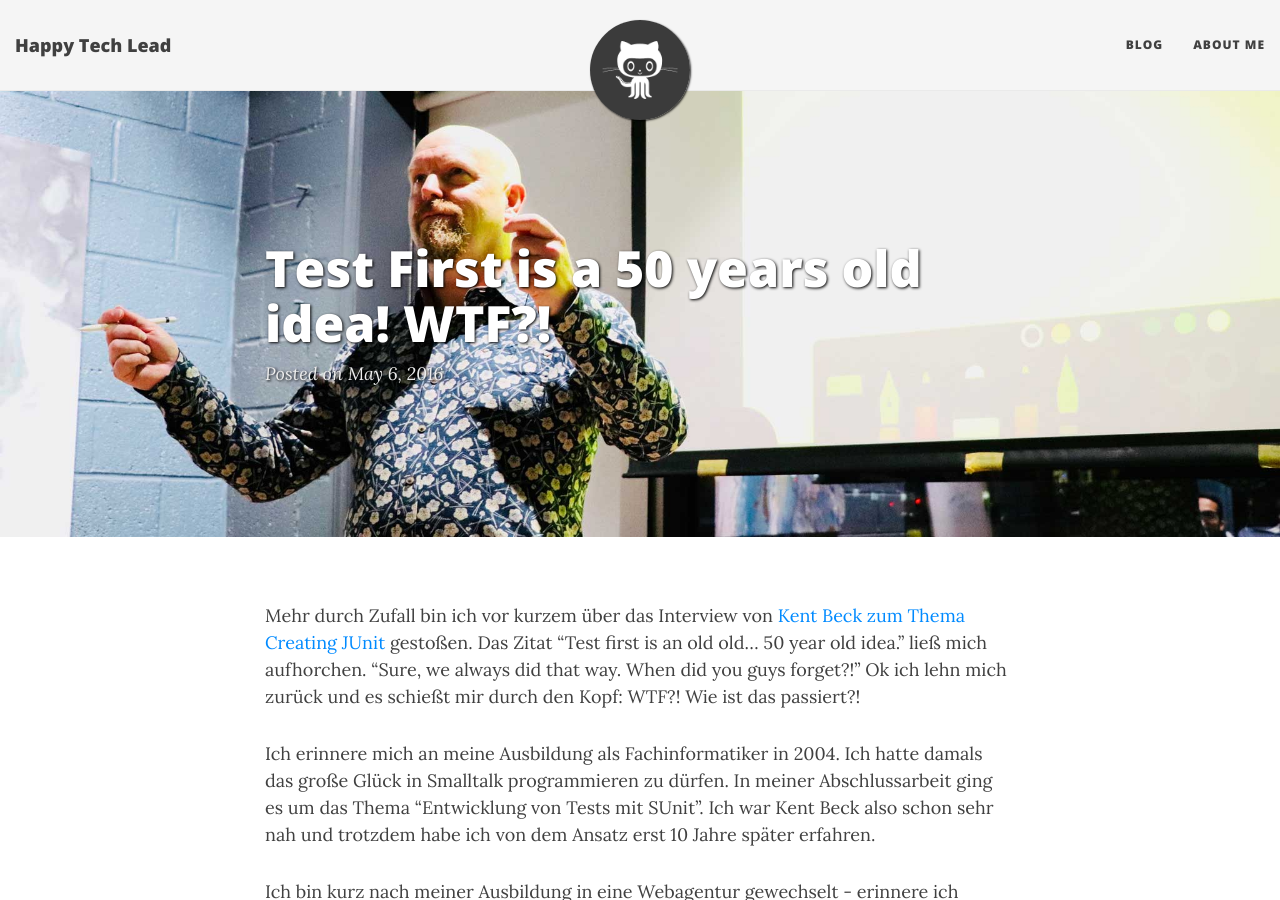
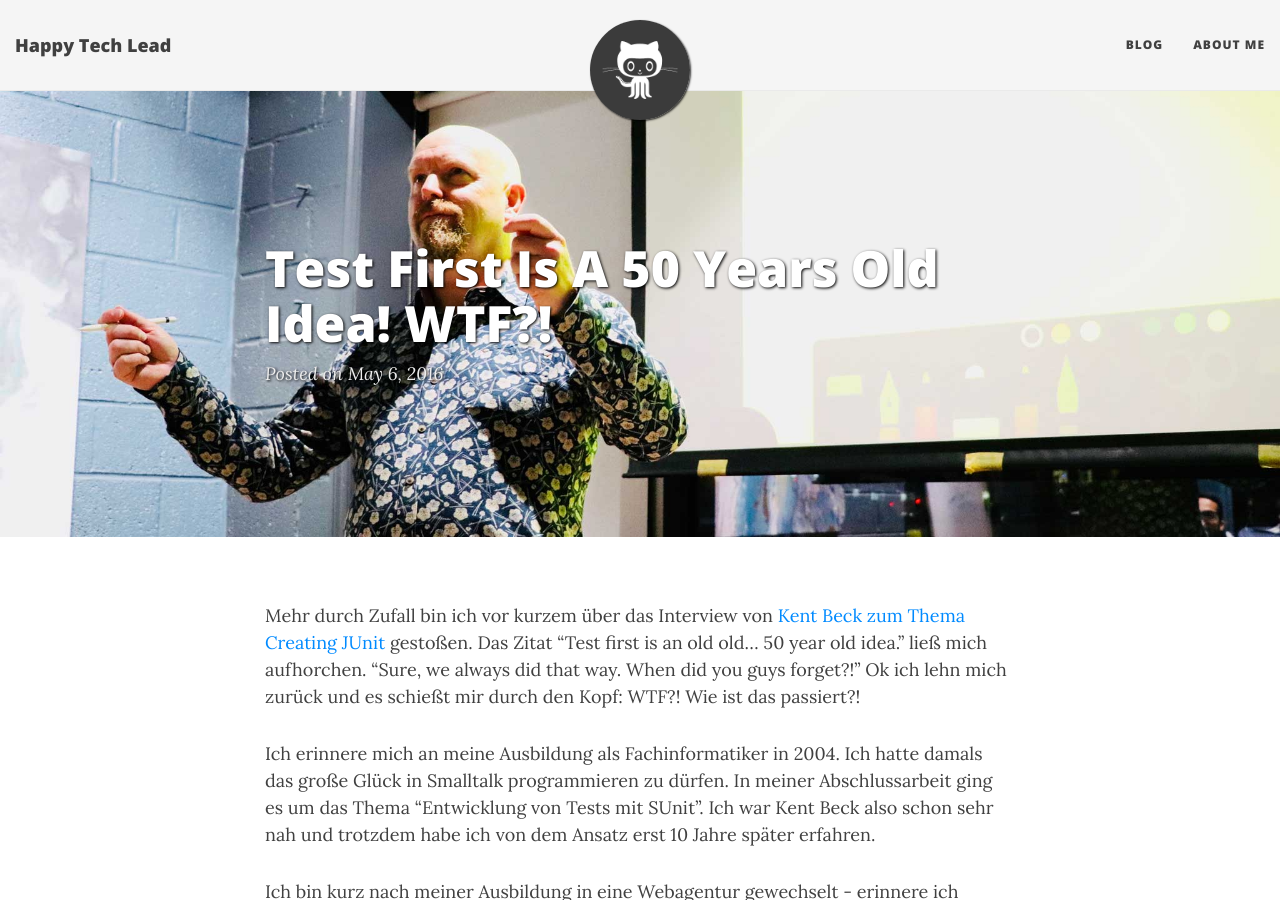
Before and after one commit to meinjens/happytechlead.github.io, a Jekyll site: the page built from _posts/2016-05-06-test-first-is-a-50-years-old-idea-wtf.md, in a window 1280 px wide and 900 px high. Built offline with Jekyll 4.4.1, drawn with Linux system fonts in a browser that asks for light colours; nearby versions of some CDN libraries.

```diff
--- a/_posts/2016-05-06-test-first-is-a-50-years-old-idea-wtf.md
+++ b/_posts/2016-05-06-test-first-is-a-50-years-old-idea-wtf.md
@@ -1,6 +1,6 @@
 ---
 layout: post
-title: Test First is a 50 years old idea! WTF?!
+title: Test First Is A 50 Years Old Idea! WTF?!
 bigimg: /assets/kent_beck_44351083524_abd76f84ac.jpg
 tags: [tdd]
 ---
```
